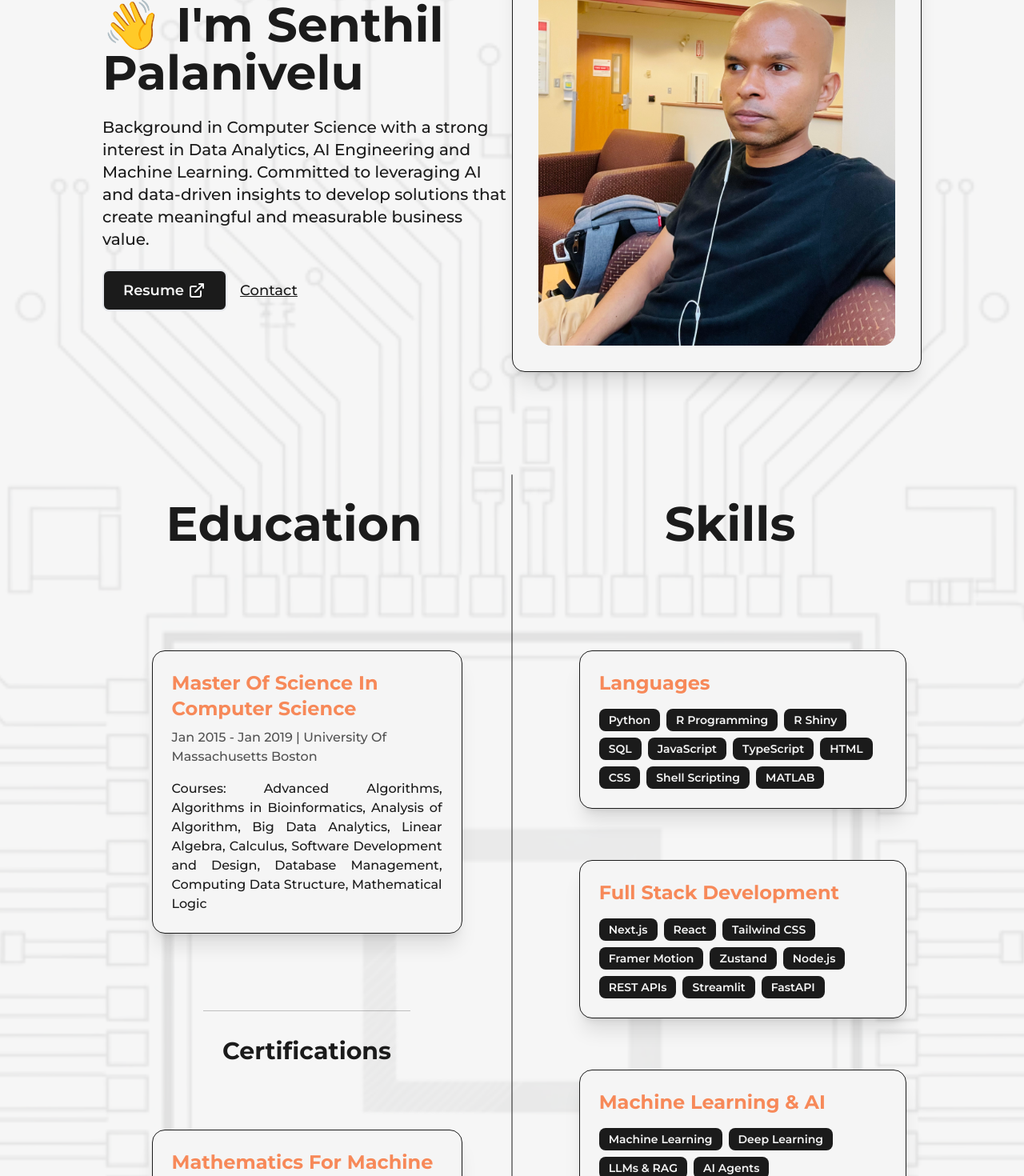
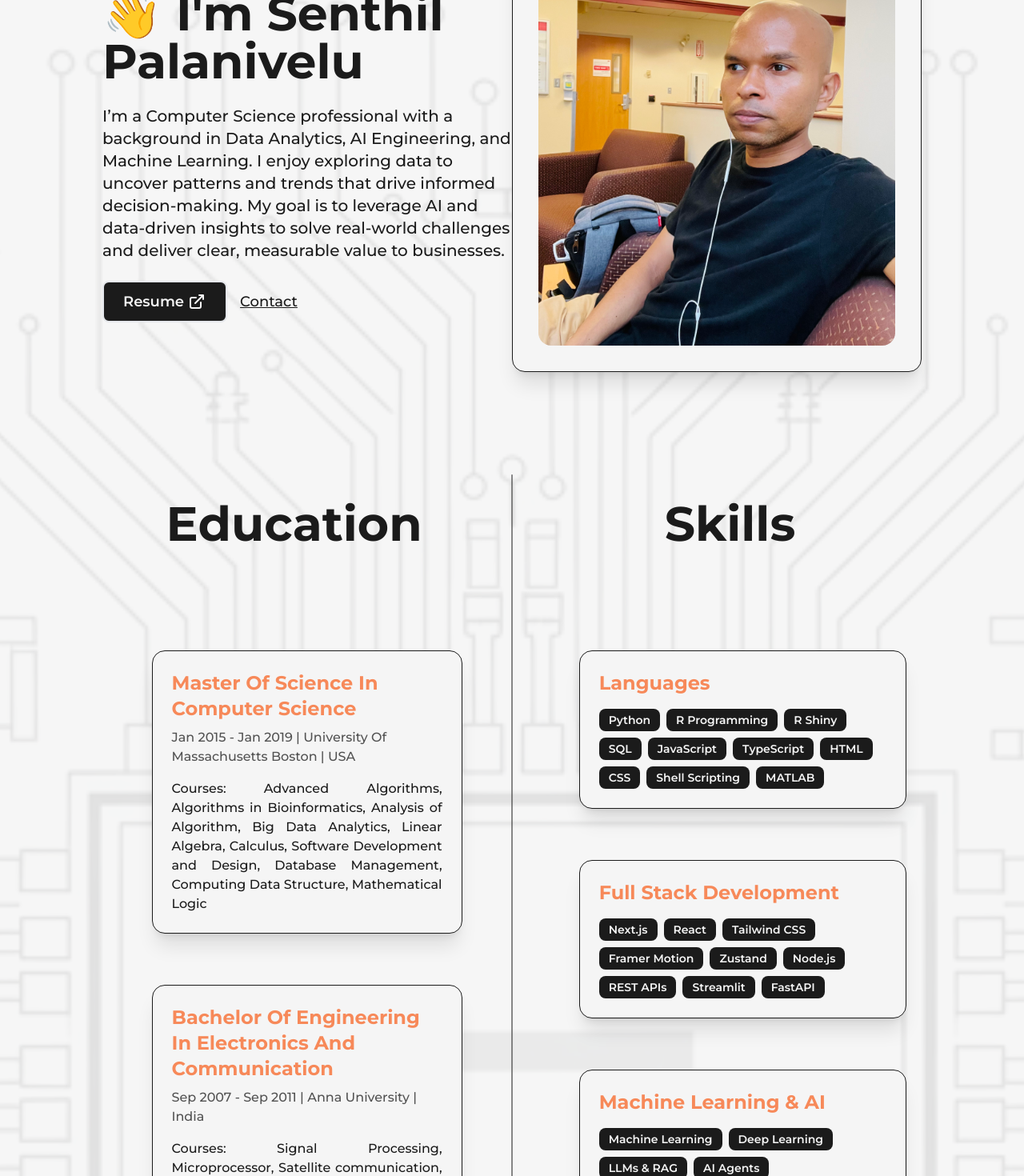
Before and after one commit to senthilcaesar/portfolio, a Next.js app: page / in a window 1280 px wide. Shown: the part 240-1710 px from the top of the page at 80% size. Built offline with nearby package versions, Linux system fonts and the light colour scheme.

Commit message:
Updates New

```diff
--- a/src/app/page.tsx
+++ b/src/app/page.tsx
@@ -35,7 +35,7 @@ export default function Home() {
                 wrapperClassName="!items-start !justify-start !text-left lg:!items-center lg:!justify-center lg:!text-center"
               />
               <p className="my-4 text-xl font-medium md:text-lg sm:text-base text-left lg:text-center">
-                Background in Computer Science with a strong interest in Data Analytics, AI Engineering and Machine Learning. Committed to leveraging AI and data-driven insights to develop solutions that create meaningful and measurable business value.
+                I’m a Computer Science professional with a background in Data Analytics, AI Engineering, and Machine Learning. I enjoy exploring data to uncover patterns and trends that drive informed decision-making. My goal is to leverage AI and data-driven insights to solve real-world challenges and deliver clear, measurable value to businesses.
               </p>
               <div className="mt-2 flex items-center self-start lg:self-center">
                 <Link
--- a/src/components/Education.tsx
+++ b/src/components/Education.tsx
@@ -67,8 +67,14 @@ const Education = () => {
           <Details
             type="Master of Science in Computer Science"
             time="Jan 2015 - Jan 2019"
-            place="University of Massachusetts Boston"
+            place="University of Massachusetts Boston | USA"
             info="Courses: Advanced Algorithms, Algorithms in Bioinformatics, Analysis of Algorithm, Big Data Analytics, Linear Algebra, Calculus, Software Development and Design, Database Management, Computing Data Structure, Mathematical Logic"
+          />
+          <Details
+            type="Bachelor of Engineering in Electronics and Communication"
+            time="Sep 2007 - Sep 2011"
+            place="Anna University | India"
+            info="Courses: Signal Processing, Microprocessor, Satellite communication, Control Systems Design"
           />
            <li className="my-8 first:mt-0 last:mb-0 w-[60%] mx-auto flex flex-col items-center justify-between md:w-[80%]">
              <div className="flex flex-col items-center w-full">
@@ -93,6 +99,13 @@ const Education = () => {
             info="AI agent design, Multimodal prompting, Prompt chaining, Prompt Design, Prompt evaluation and iteration, Responsible AI."
             link="https://coursera.org/share/af3d27b38f7b03039e89c2ff0703d84b"
           />
+          <Details
+            type="Supervised Machine Learning: Regression and Classification"
+            time="March 2025"
+            place="DeepLearning.AI on Coursera | Standford Online"
+            info="Build & train supervised machine learning models in Python using popular libraries NumPy & scikit-learn for prediction & binary classification tasks, including linear regression & logistic regression."
+            link="https://coursera.org/share/50bdece4207ce9550bf6369b46593fb8"
+          />
         </ul>
       </div>
     </div>
```
